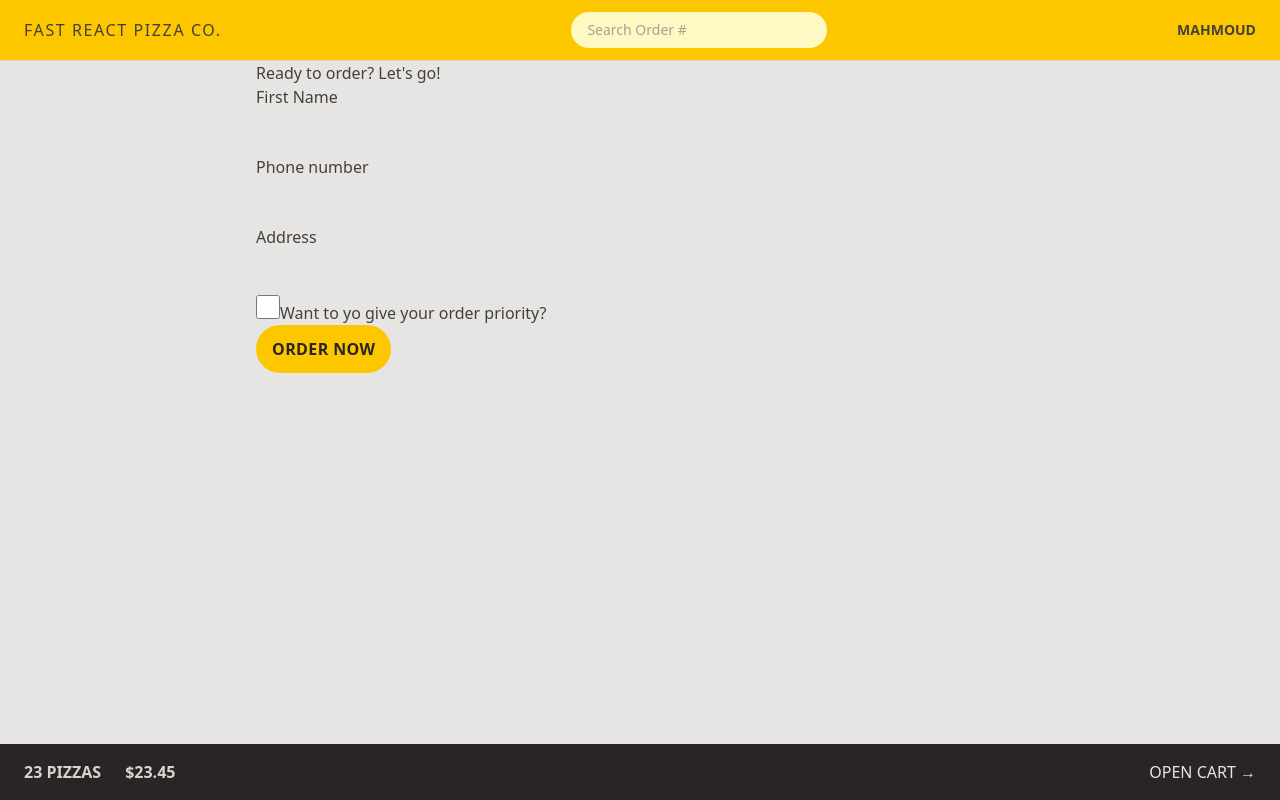
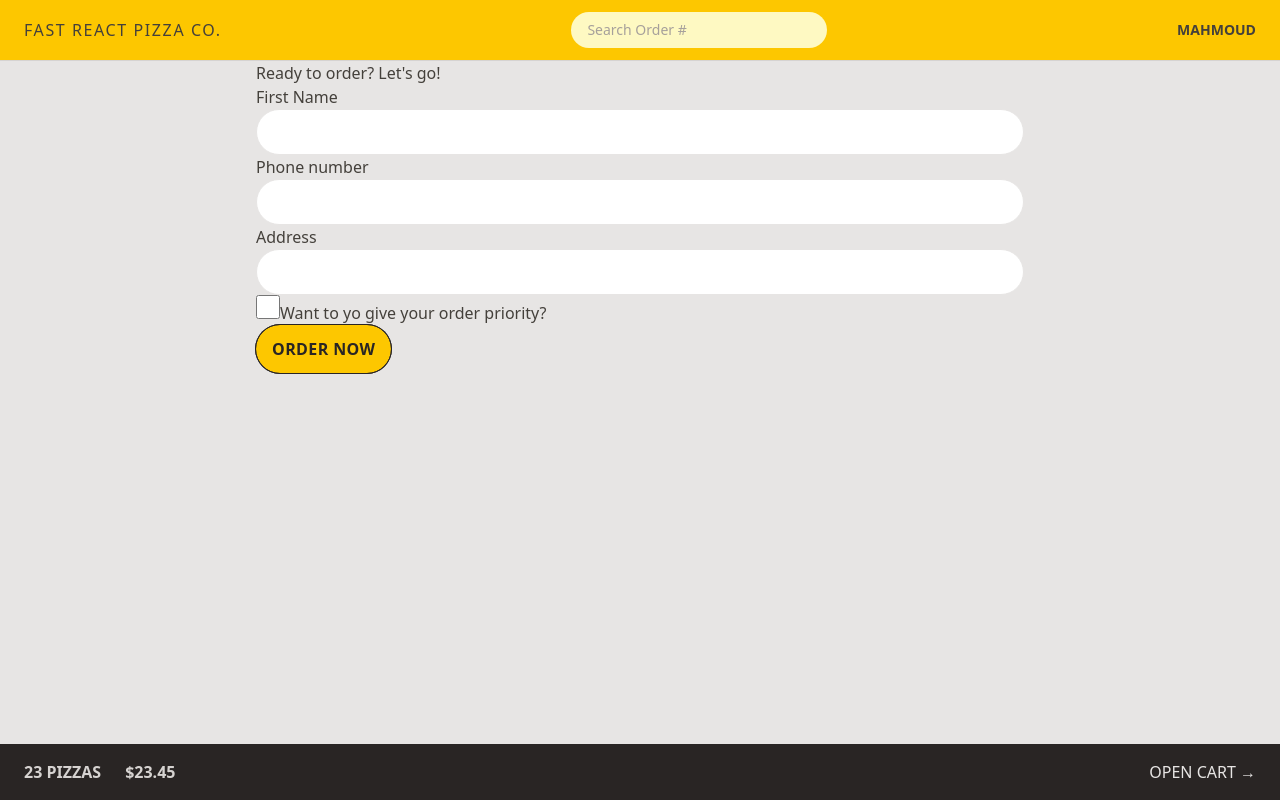
Before and after one commit to mahmoudElziny/fast-react-pizza, a React (Vite) app: page /order/new in a window 1280 px wide. Built offline with nearby package versions, Linux system fonts and the light colour scheme.

Commit message:
styled 2 buttons links and loader

```diff
--- a/src/features/cart/Cart.jsx
+++ b/src/features/cart/Cart.jsx
@@ -1,4 +1,6 @@
-import { Link } from 'react-router-dom';
+import Button from "../../ui/Button";
+import LinkButton from "../../ui/LinkButton";
+
 
 // const fakeCart = [
 //   {
@@ -29,12 +31,12 @@ function Cart() {
 
   return (
     <div>
-      <Link to="/menu" className='text-sm text-blue-500 hover:text-blue-600 hover:underline'>&larr; Back to menu</Link>
+      <LinkButton to="/menu">&larr; Back to menu</LinkButton>
 
       <h2>Your cart, %NAME%</h2>
 
       <div>
-        <Link to="/order/new">Order pizzas</Link>
+        <Button to="/order/new">Order pizzas</Button>
         <button>Clear cart</button>
       </div>
     </div>
--- a/src/features/order/CreateOrder.jsx
+++ b/src/features/order/CreateOrder.jsx
@@ -2,8 +2,10 @@
 // https://uibakery.io/regex-library/phone-number
 
 import { Form, redirect, useActionData, useNavigation } from "react-router-dom";
+
 import { createOrder } from "../../services/apiRestaurant";
 import { fakeCart, isValidPhone } from "../../utils/helpers";
+import Button from "../../ui/Button";
 
 
 
@@ -62,12 +64,9 @@ function CreateOrder() {
 
         <div>
           <input type="hidden" name="cart" value={JSON.stringify(cart)} />
-          <button disabled={isSubmitting}
-            className="bg-yellow-400 uppercase font-semibold text-stone-800 py-3 px-4 inline-block tracking-wide rounded-full
-            hover:bg-yellow-300 transition-colors duration-300
-            focus:outline-none focus:ring focus:ring-yellow-300 focus:ring-offset-2 disabled:cursor-not-allowed">
+          <Button disabled={isSubmitting}>
             {isSubmitting ? 'Packing order....' : 'Order now'}
-          </button>
+          </Button>
         </div>
       </Form>
     </div>
--- a/src/features/user/CreateUser.jsx
+++ b/src/features/user/CreateUser.jsx
@@ -1,4 +1,6 @@
 import { useState } from 'react';
+
+import Button from '../../ui/Button';
 
 function CreateUser() {
   const [username, setUsername] = useState('');
@@ -16,12 +18,12 @@ function CreateUser() {
         placeholder="Your full name"
         value={username}
         onChange={(e) => setUsername(e.target.value)}
-        className='w-72'
+        className='w-72 mb-8 input'
       />
 
       {username !== '' && (
         <div>
-          <button>Start ordering</button>
+          <Button>Start ordering</Button>
         </div>
       )}
     </form>
--- a/src/index.css
+++ b/src/index.css
@@ -1,17 +1,16 @@
 @import "tailwindcss";
 
 @layer components {
+
   .input {
-    @apply rounded-full border border-stone-200 px-4 py-2 text-sm transition-all duration-300
-    focus:outline-none focus:ring focus:ring-yellow-400 w-full md:px-6 md:py-3
-  }
+    @apply rounded-full border border-stone-200 px-4 py-2 text-sm transition-all duration-300 focus:outline-none focus:ring focus:ring-yellow-400 w-full md:px-6 md:py-3 bg-white;
   }
 
   /* https://dev.to/afif/i-made-100-css-loaders-for-your-next-project-4eje */
   .loader {
     width: 45px;
     aspect-ratio: 0.75;
-  --c: no-repeat linear-gradient(#333 0 0);
+    --c: no-repeat linear-gradient(theme(colors.stone.800) 0 0);
     background: var(--c) 0% 50%, var(--c) 50% 50%, var(--c) 100% 50%;
     background-size: 20% 50%;
     animation: loading 1s infinite linear;
@@ -21,13 +20,17 @@
     20% {
       background-position: 0% 0%, 50% 50%, 100% 50%;
     }
+
     40% {
       background-position: 0% 100%, 50% 0%, 100% 50%;
     }
+
     60% {
       background-position: 0% 50%, 50% 100%, 100% 0%;
     }
+
     80% {
       background-position: 0% 50%, 50% 50%, 100% 100%;
     }
   }
+}
--- /dev/null
+++ b/src/ui/Button.jsx
@@ -0,0 +1,21 @@
+import { Link } from "react-router-dom"
+
+export default function Button({ children, disabled, to }) {
+
+    const className = `bg-yellow-400 uppercase\
+    font-semibold text-stone-800 py-3 px-4 inline-block tracking-wide rounded-full
+    hover: bg - yellow - 300 transition - colors duration - 300
+    focus: outline - none focus:ring focus: ring - yellow - 300
+    focus: ring - offset - 2 disabled: cursor - not - allowed sm: px - 6 sm: py - 4`;
+
+    if (to) {
+        return (
+            <Link className={className} to={to}>{children}</Link>
+        )
+    }
+    return (
+        <button disabled={disabled} className={className}>
+            {children}
+        </button>
+    )
+}
--- a/src/ui/Error.jsx
+++ b/src/ui/Error.jsx
@@ -1,14 +1,16 @@
-import { useNavigate, useRouteError } from 'react-router-dom';
+import { useRouteError } from 'react-router-dom';
+import LinkButton from './LinkButton';
 
 function Error() {
-  const navigate = useNavigate();
   const error = useRouteError();
 
   return (
     <div>
       <h1>Something went wrong 😢</h1>
       <p>{error.data || error.message}</p>
-      <button onClick={() => navigate(-1)}>&larr; Go back</button>
+
+      <LinkButton to="-1">&larr; Go back</LinkButton>
+
     </div>
   );
 }
--- /dev/null
+++ b/src/ui/LinkButton.jsx
@@ -0,0 +1,19 @@
+import { Link, useNavigate } from "react-router-dom";
+
+export default function LinkButton({ children, to }) {
+
+    const navigate = useNavigate();
+    const className = 'text-sm text-blue-500 hover:text-blue-600 hover:underline';
+
+    if (to === "-1") {
+        return (
+            <button className={className} onClick={() => navigate(-1)}>{children}</button>
+        )
+    }
+
+    return (
+        <Link to={to} className={className}>
+            {children}
+        </Link>
+    )
+}
--- a/src/ui/Loader.jsx
+++ b/src/ui/Loader.jsx
@@ -1,6 +1,8 @@
 
 export default function Loader() {
     return (
-        <div className="loader"></div>
+        <div className="absolute bg-slate-200/20 backdrop-blur-sm inset-0 flex items-center justify-center">
+            <div className="loader"></div>
+        </div>
     )
 }
```
Lines whose indentation alone changed are shown as unchanged.
